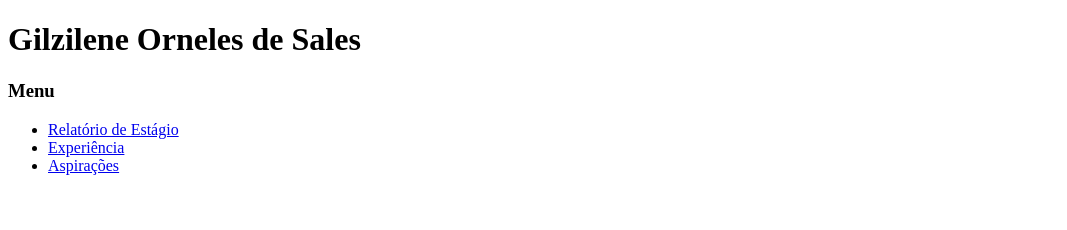
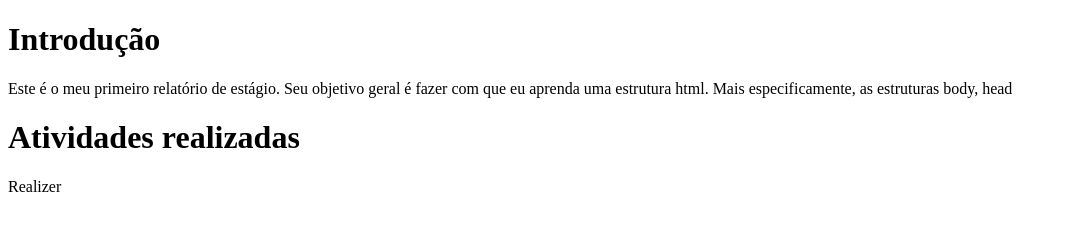
Before and after one commit to Gilzilene20/-05---HTML-Elementos-de-texto, a plain HTML site: page estagio.html in a window 1280 px wide. Shown: the whole page, without its empty margins (0-1067 px from the left). Drawn offline with Linux system fonts and the light colour scheme.

Commit message:
atividade realizada com sucesso

```diff
--- a/estagio.html
+++ b/estagio.html
@@ -6,12 +6,10 @@
 		<title> Relatório de Estágio </title>
   </head>
   <body>
-    <h1> Gilzilene Orneles de Sales </h1>
-    <h3> Menu </h3>
-    <ul>
-    <li><a href="estagio.html">Relatório de Estágio</a></li>
-    <li><a href="experiencias.html">Experiência</a></li>
-    <li><a href="aspiracoes.html">Aspirações</a></li>
-    </ul>
+    <h1>Introdução</h1>
+    <p> Este é o meu primeiro relatório de estágio. Seu objetivo geral é fazer com que eu aprenda uma estrutura html. Mais especificamente, as estruturas body, head</p>
+    <h1> Atividades realizadas</h1>
+    <p> Realizer</p>
+
   </body>
 </html>
```
